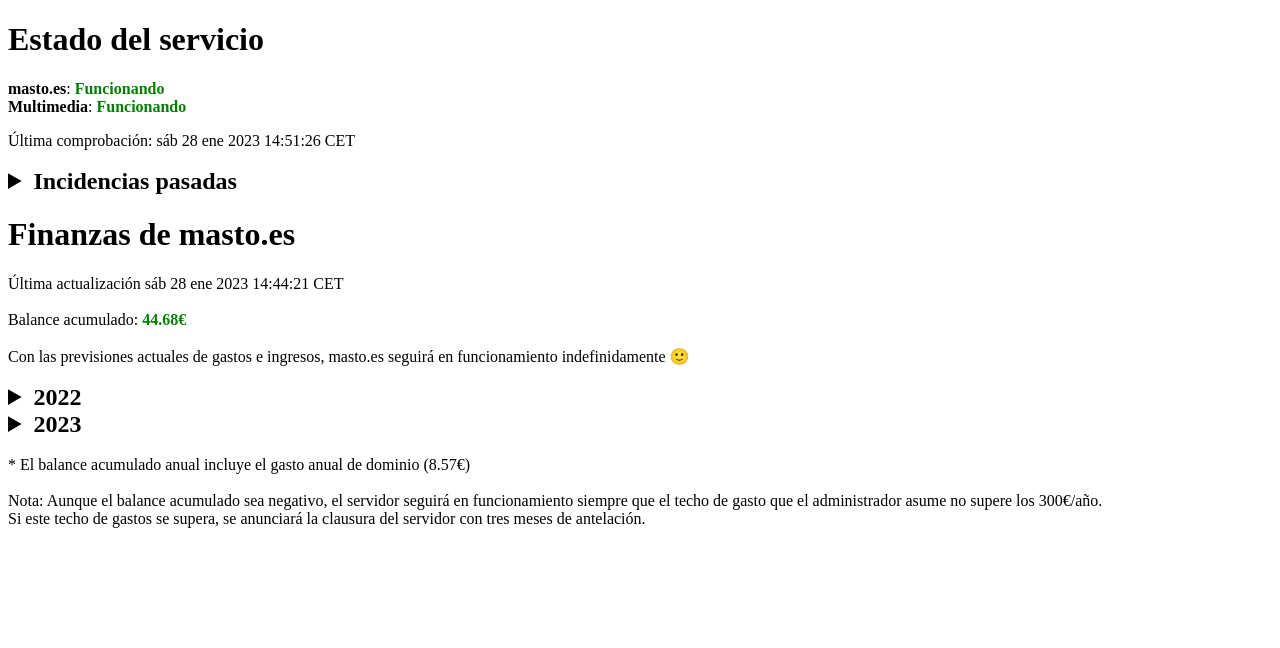
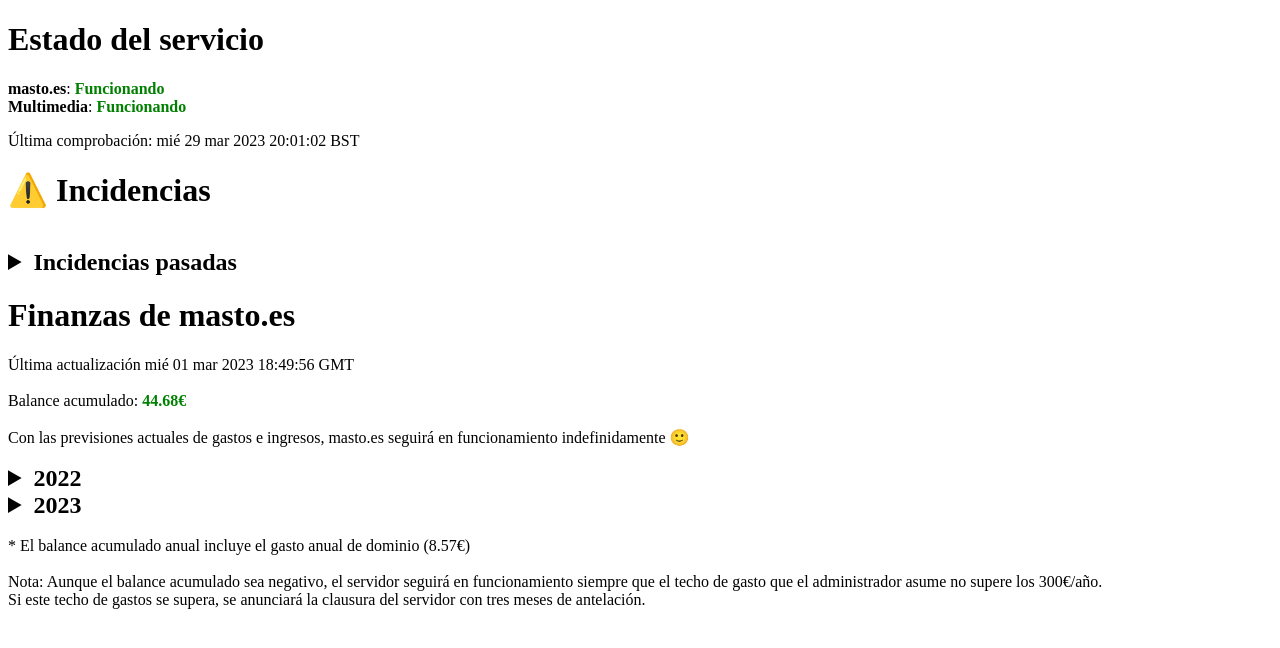
Before and after one commit to Roboron3042/estado.masto.es, a plain HTML site: page index.html in a window 1280 px wide. Drawn offline with Linux system fonts and the light colour scheme.

Commit message:
Incidencia del 7 de marzo

```diff
--- a/index.html
+++ b/index.html
@@ -14,17 +14,19 @@
       <br>
       <b>Multimedia</b>: <span class='green'>Funcionando</span>
     </p>
-    Última comprobación: sáb 28 ene 2023 14:51:26 CET
-    </br></br>
+    Última comprobación: mié 29 mar 2023 20:01:02 BST
+    <h1>⚠️ Incidencias</h1>
+    </br>
     <details><summary>Incidencias pasadas</summary>
       <ul>
+        <li>2023-03-07: Mantenimiento rutinario del servidor que nos deja fuera de servicio entre las 08 y las 09 (hora de España).
         <li>2023-01-07: Un error humano causa una interrupción del servicio entre las 17 y las 18 (hora española).</li>
         <li>2022-12-30: El servicio de almacenamiento multimedia deja de funcionar durante un par de horas entre las 9 y las 11 (hora española) debido a un problema al realizar la copia diaria de seguridad.</li>
         <li>2022-11-19: Durante la madrugada del 19 al 20 se acomete la migración a un servidor mejor. El servidor estuvo inaccesible unas 3 horas.</li>
       </ul>
     </details>
     <h1>Finanzas de masto.es</h1>
-    Última actualización sáb 28 ene 2023 14:44:21 CET
+    Última actualización mié 01 mar 2023 18:49:56 GMT
     </br></br>
     <div id="resumen"></div></br>
     <div id="tablas"></div>
```
